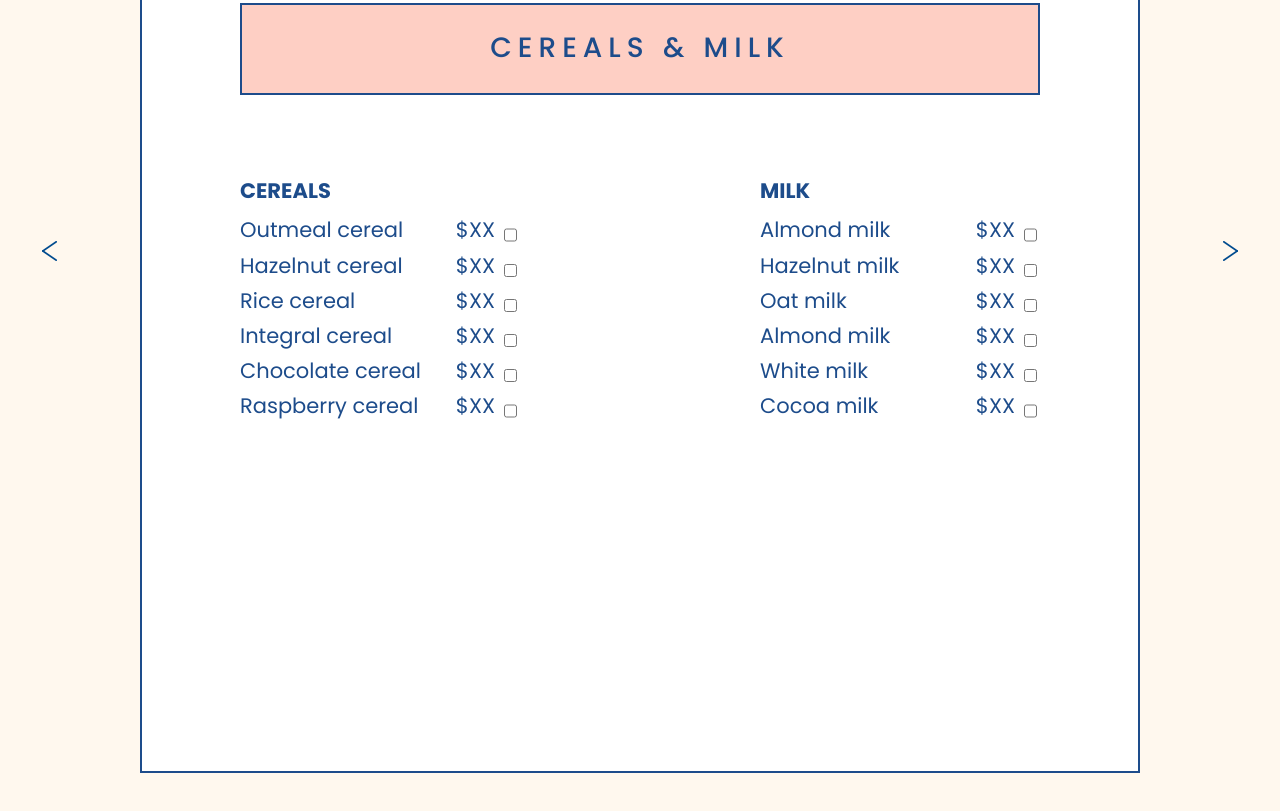
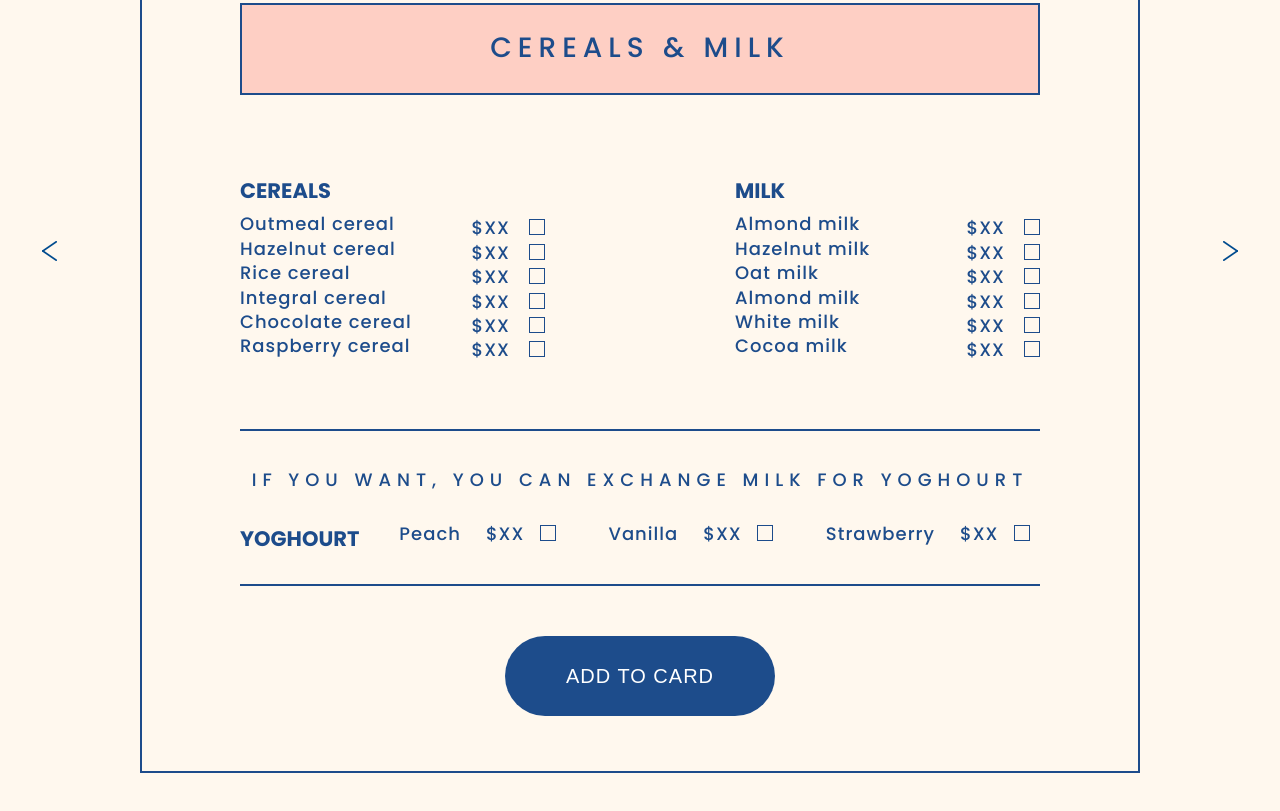
Before and after one commit to Zver1952299/FunnyFlakes, a plain HTML site: page index.html in a window 1280 px wide. Shown: the part 1597-2408 px from the top of the page. Drawn offline with Linux system fonts and the light colour scheme.

Commit message:
Menu-finish

```diff
--- a/assets/style.css
+++ b/assets/style.css
@@ -157,7 +157,7 @@ img {
     min-height: 1040px;
     height: 100%;
 
-    background-color: #fff;
+    background-color: inherit;
     border: 2px solid #1d4c8b;
 }
 
@@ -209,10 +209,14 @@ img {
     flex-direction: row;
     justify-content: space-between;
     margin-top: 80px;
+    margin-bottom: 35px;
+    padding-bottom: 65px;
+
+    border-bottom: 2px solid #1d4c8b;
 }
 
 .card__group {
-    width: 280px;
+    width: 305px;
 }
 
 .card__group-title {
@@ -225,10 +229,8 @@ img {
     flex-direction: row;
     justify-content: space-between;
     width: 100%;
-}
 
-.card__group-item {
-    line-height: 1.2;
+    position: relative;
 }
 
 .card__group-item {
@@ -236,7 +238,11 @@ img {
 	margin: 0 0 10px 0;
 	cursor: pointer;
 	user-select: none;
-	position: relative;
+
+    font-weight: 500;
+    font-size: 18px;
+    letter-spacing: 1px;
+    line-height: 0.8;
 }
 
 .card__group-prop {
@@ -247,5 +253,153 @@ img {
 }
 
 .card__group-price {
-    margin-right: 5px;
+    margin-right: 35px;
+
+    font-weight: 500;
+    font-size: 18px;
+    letter-spacing: 1px;
+    line-height: 1.2;
 }
+
+.card__group-check{
+    position: absolute;
+    opacity: 0;
+    z-index: -1;
+}
+
+.card__group-check + label::before {
+    content: '';
+    display: block;
+    width: 16px;
+    height: 16px;
+
+    border: 1px solid #1d4c8b;
+    background-color: inherit;
+
+    position: absolute;
+    top: 2px;
+    right: 0;
+    z-index: 1111;
+}
+
+.card__group-check:checked + label::before {
+    background-color: #fecfc4;
+}
+
+
+.card__extra {
+    padding-bottom: 30px;
+
+    border-bottom: 2px solid #1d4c8b;
+}
+
+.card__extra-text {
+    margin-bottom: 30px;
+
+    font-size: 18px;
+    font-weight: 500;
+    color: #1d4c8b;
+    text-transform: uppercase;
+    letter-spacing: 6px;
+    text-align: center;
+}
+
+.card__extra-inner {
+    display: flex;
+}
+
+.card__extra-name {
+    margin-right: 40px;
+
+    text-transform: uppercase;
+}
+
+.card__extra-items {
+    display: flex;
+    justify-content: space-between;
+    flex-wrap: wrap;
+    width: 100%;
+
+    position: relative;
+}
+
+.card__extra-item {
+    display: flex;
+	margin: 0 10px 10px 0;
+	cursor: pointer;
+	user-select: none;
+
+    font-weight: 500;
+    font-size: 18px;
+    letter-spacing: 1px;
+    line-height: 1.2;
+
+    position: relative;
+}
+
+.card__extra-check{
+    position: absolute;
+    opacity: 0;
+    z-index: -1;
+}
+
+.card__extra-check + label::before {
+    content: '';
+    display: block;
+    width: 16px;
+    height: 16px;
+
+    border: 1px solid #1d4c8b;
+    background-color: inherit;
+    cursor: pointer;
+
+    position: absolute;
+    top: 2px;
+    right: 0;
+    z-index: 1111;
+}
+
+.card__extra-check:checked + label::before {
+    background-color: #fecfc4;
+}
+
+.card__extra-label {
+    margin-right: 25px;
+}
+
+.card__extra-prop {
+    max-width: 70px;
+    width: 100%;
+
+    position: relative;
+}
+
+.card__extra-price {
+    margin-right: 35px;
+}
+
+.card__btn {
+    display: block;
+    margin: 50px auto 0;
+    width: 270px;
+    height: 80px;
+
+    background-color: #1d4c8b;
+    border: none;
+    border-radius: 50px;
+    cursor: pointer;
+
+    font-weight: 500;
+    font-size: 20px;
+    color: #fff;
+    letter-spacing: 1px;
+    text-transform: uppercase;
+
+    transition: background-color .2s linear, color .2s linear;
+}
+
+.card__btn:hover {
+    background-color: #fecfc4;
+
+    color: #000;
+}
--- a/index.html
+++ b/index.html
@@ -57,50 +57,50 @@
                         <h4 class="card__group-title">Cereals</h4>
 
                         <div class="card__group-items">
+                            <input class="card__group-check" id="check1" name="check" type="radio">
                             <label class="card__group-item" for="check1">Outmeal cereal</label>
                             <div class="card__group-prop">
                                 <div class="card__group-price">$XX</div>
-                                <input class="card__group-check" id="check1" name="check1" type="checkbox">
                             </div>
                         </div>
 
                         <div class="card__group-items">
-                            <label class="card__group-item" for="check1">Hazelnut cereal</label>
+                            <input class="card__group-check" id="check2" name="check" type="radio">
+                            <label class="card__group-item" for="check2">Hazelnut cereal</label>
                             <div class="card__group-prop">
                                 <div class="card__group-price">$XX</div>
-                                <input class="card__group-check" id="check1" name="check1" type="checkbox">
                             </div>
                         </div>
 
                         <div class="card__group-items">
-                            <label class="card__group-item" for="check1">Rice cereal</label>
+                            <input class="card__group-check" id="check3" name="check" type="radio">
+                            <label class="card__group-item" for="check3">Rice cereal</label>
                             <div class="card__group-prop">
                                 <div class="card__group-price">$XX</div>
-                                <input class="card__group-check" id="check1" name="check1" type="checkbox">
                             </div>
                         </div>
 
                         <div class="card__group-items">
-                            <label class="card__group-item" for="check1">Integral cereal</label>
+                            <input class="card__group-check" id="check4" name="check" type="radio">
+                            <label class="card__group-item" for="check4">Integral cereal</label>
                             <div class="card__group-prop">
                                 <div class="card__group-price">$XX</div>
-                                <input class="card__group-check" id="check1" name="check1" type="checkbox">
                             </div>
                         </div>
 
                         <div class="card__group-items">
-                            <label class="card__group-item" for="check1">Chocolate cereal</label>
+                            <input class="card__group-check" id="check5" name="check" type="radio">
+                            <label class="card__group-item" for="check5">Chocolate cereal</label>
                             <div class="card__group-prop">
                                 <div class="card__group-price">$XX</div>
-                                <input class="card__group-check" id="check1" name="check1" type="checkbox">
                             </div>
                         </div>
 
                         <div class="card__group-items">
-                            <label class="card__group-item" for="check1">Raspberry cereal</label>
+                            <input class="card__group-check" id="check6" name="check" type="radio">
+                            <label class="card__group-item" for="check6">Raspberry cereal</label>
                             <div class="card__group-prop">
                                 <div class="card__group-price">$XX</div>
-                                <input class="card__group-check" id="check1" name="check1" type="checkbox">
                             </div>
                         </div>
                     </div> <!-- /.card__group -->
@@ -109,54 +109,89 @@
                     <div class="card__group">
                         <h4 class="card__group-title">Milk</h4>
                         <div class="card__group-items">
-                            <label class="card__group-item" for="check1">Almond milk</label>
+                            <input class="card__group-check" id="check7" name="check1" type="radio">
+                            <label class="card__group-item" for="check7">Almond milk</label>
                             <div class="card__group-prop">
                                 <div class="card__group-price">$XX</div>
-                                <input class="card__group-check" id="check1" name="check1" type="checkbox">
                             </div>
                         </div>
 
                         <div class="card__group-items">
-                            <label class="card__group-item" for="check1">Hazelnut milk</label>
+                            <input class="card__group-check" id="check8" name="check1" type="radio">
+                            <label class="card__group-item" for="check8">Hazelnut milk</label>
                             <div class="card__group-prop">
                                 <div class="card__group-price">$XX</div>
-                                <input class="card__group-check" id="check1" name="check1" type="checkbox">
                             </div>
                         </div>
 
                         <div class="card__group-items">
-                            <label class="card__group-item" for="check1">Oat milk</label>
+                            <input class="card__group-check" id="check9" name="check1" type="radio">
+                            <label class="card__group-item" for="check9">Oat milk</label>
                             <div class="card__group-prop">
                                 <div class="card__group-price">$XX</div>
-                                <input class="card__group-check" id="check1" name="check1" type="checkbox">
                             </div>
                         </div>
 
                         <div class="card__group-items">
-                            <label class="card__group-item" for="check1">Almond milk</label>
+                            <input class="card__group-check" id="check10" name="check1" type="radio">
+                            <label class="card__group-item" for="check10">Almond milk</label>
                             <div class="card__group-prop">
                                 <div class="card__group-price">$XX</div>
-                                <input class="card__group-check" id="check1" name="check1" type="checkbox">
                             </div>
                         </div>
 
                         <div class="card__group-items">
-                            <label class="card__group-item" for="check1">White milk</label>
+                            <input class="card__group-check" id="check11" name="check1" type="radio">
+                            <label class="card__group-item" for="check11">White milk</label>
                             <div class="card__group-prop">
                                 <div class="card__group-price">$XX</div>
-                                <input class="card__group-check" id="check1" name="check1" type="checkbox">
                             </div>
                         </div>
 
                         <div class="card__group-items">
-                            <label class="card__group-item" for="check1">Cocoa milk</label>
+                            <input class="card__group-check" id="check12" name="check1" type="radio">
+                            <label class="card__group-item" for="check12">Cocoa milk</label>
                             <div class="card__group-prop">
                                 <div class="card__group-price">$XX</div>
-                                <input class="card__group-check" id="check1" name="check1" type="checkbox">
                             </div>
                         </div>
                     </div>
                 </div> <!-- /.card__groups -->
+
+                <div class="card__extra">
+                    <div class="card__extra-text">if you want, you can exchange milk for yoghourt</div>
+
+                    <div class="card__extra-inner">
+                        <h4 class="card__extra-name">Yoghourt</h4>
+                        <div class="card__extra-items">
+                            <div class="card__extra-item">
+                                <input class="card__extra-check" id="check13" name="check" type="radio">
+                                <label class="card__extra-label" for="check13">Peach</label>
+                                <div class="card__extra-prop">
+                                    <div class="card__extra-price">$XX</div>
+                                </div>
+                            </div>
+
+                            <div class="card__extra-item">
+                                <input class="card__extra-check" id="check14" name="check" type="radio">
+                                <label class="card__extra-label" for="check14">Vanilla</label>
+                                <div class="card__extra-prop">
+                                    <div class="card__extra-price">$XX</div>
+                                </div>
+                            </div>
+
+                            <div class="card__extra-item">
+                                <input class="card__extra-check" id="check15" name="check" type="radio">
+                                <label class="card__extra-label" for="check15">Strawberry</label>
+                                <div class="card__extra-prop">
+                                    <div class="card__extra-price">$XX</div>
+                                </div>
+                            </div>
+                        </div>
+                    </div>
+                </div>
+
+                <button class="card__btn" type="button">Add to card</button>
             </div> <!-- /.card__container -->
         </div> <!-- /.card -->
 
```
